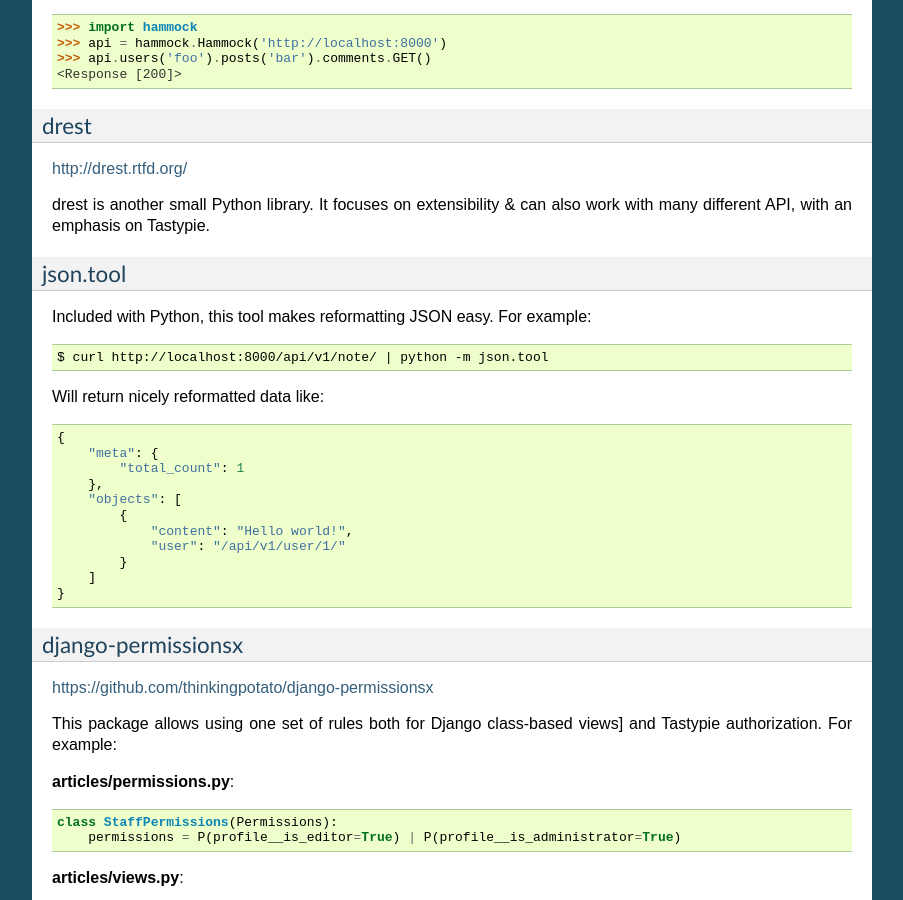
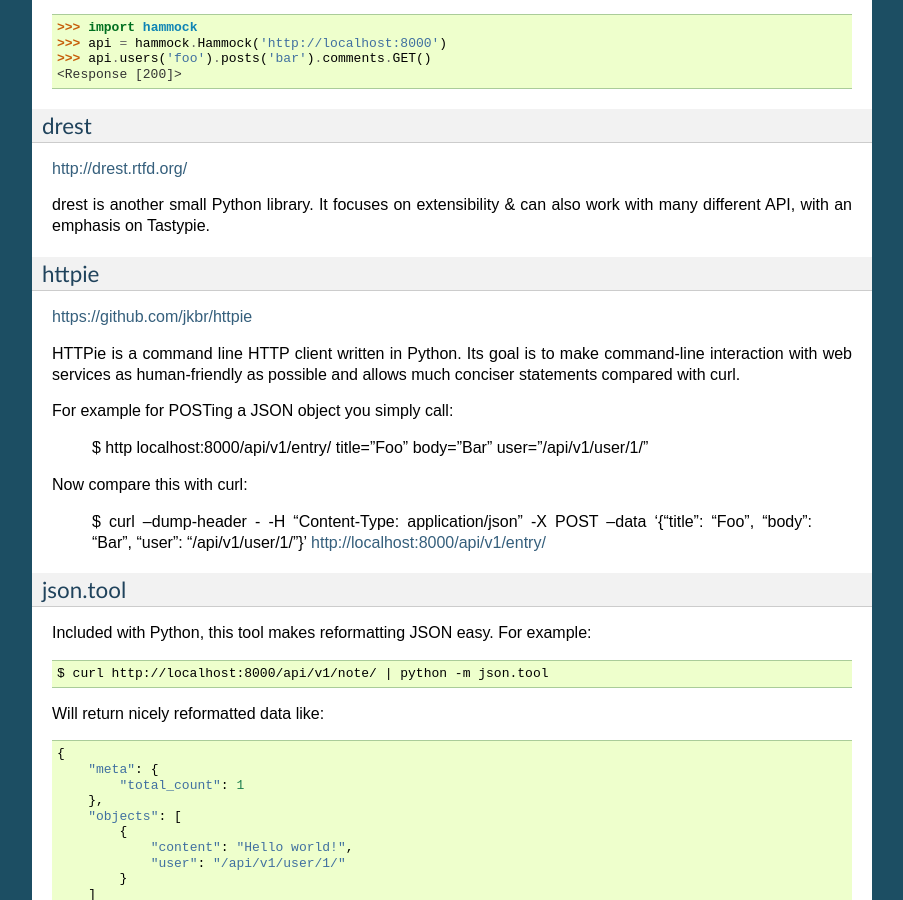
Before and after one commit to django-tastypie/django-tastypie, a Sphinx documentation site: the page built from docs/tools.rst, in a window 1280 px wide and 900 px high, scrolled down 918 px. Shown: the whole window, without its empty margins (198-1101 px from the left). Built offline with Sphinx 7.4.7, drawn with Linux system fonts in a browser that asks for light colours; pages that are not in the unit, such as notebooks, are missing from menus.

Commit message:
Added section about httpie
tastypie plus httpie make up a very nice combination for interacting with RESTful web services.

```diff
--- a/docs/tools.rst
+++ b/docs/tools.rst
@@ -67,6 +67,23 @@
 
 drest is another small Python library. It focuses on extensibility & can also
 work with many different API, with an emphasis on Tastypie.
+
+httpie
+------
+
+https://github.com/jkbr/httpie
+
+HTTPie is a command line HTTP client written in Python. Its goal is to make
+command-line interaction with web services as human-friendly as possible and
+allows much conciser statements compared with curl.
+
+For example for POSTing a JSON object you simply call:
+
+    $ http localhost:8000/api/v1/entry/ title="Foo" body="Bar" user="/api/v1/user/1/"
+
+Now compare this with curl:
+
+    $ curl --dump-header - -H "Content-Type: application/json" -X POST --data '{"title": "Foo", "body": "Bar", "user": "/api/v1/user/1/"}' http://localhost:8000/api/v1/entry/
 
 
 json.tool
```
